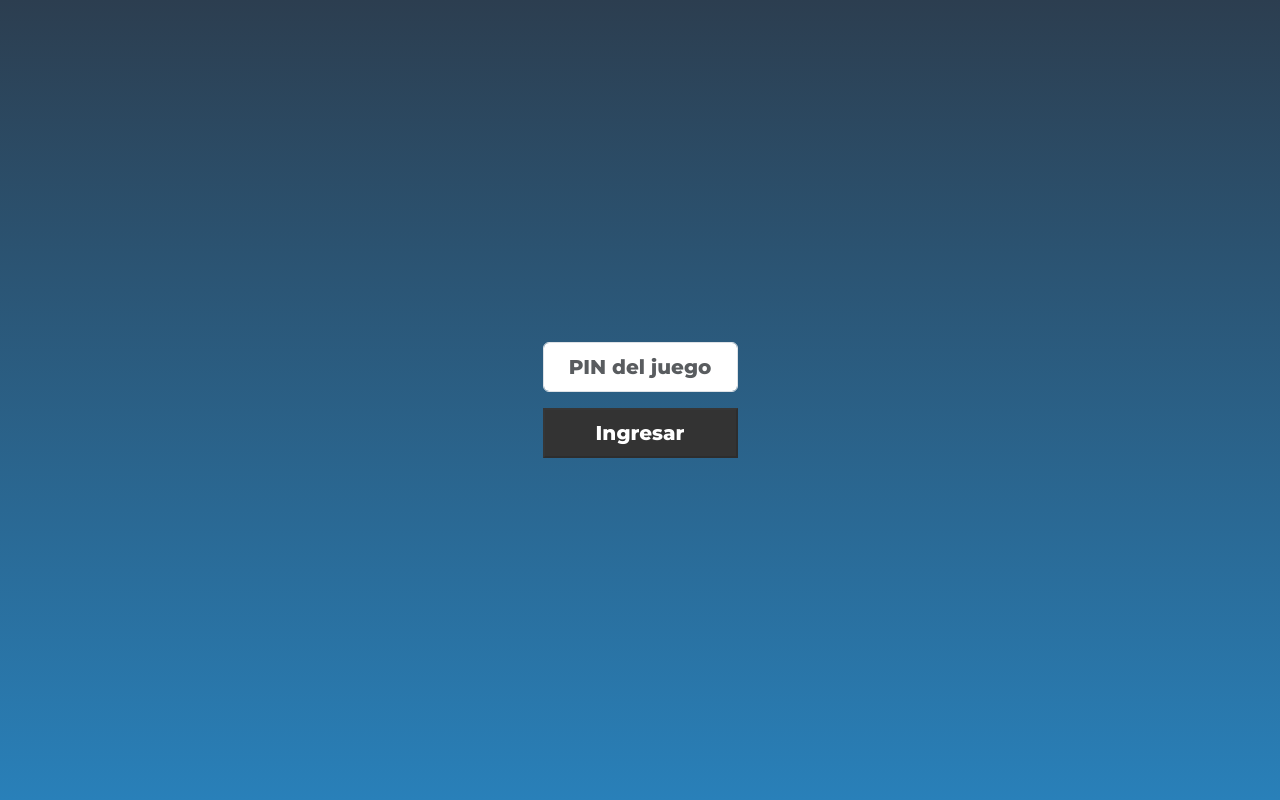
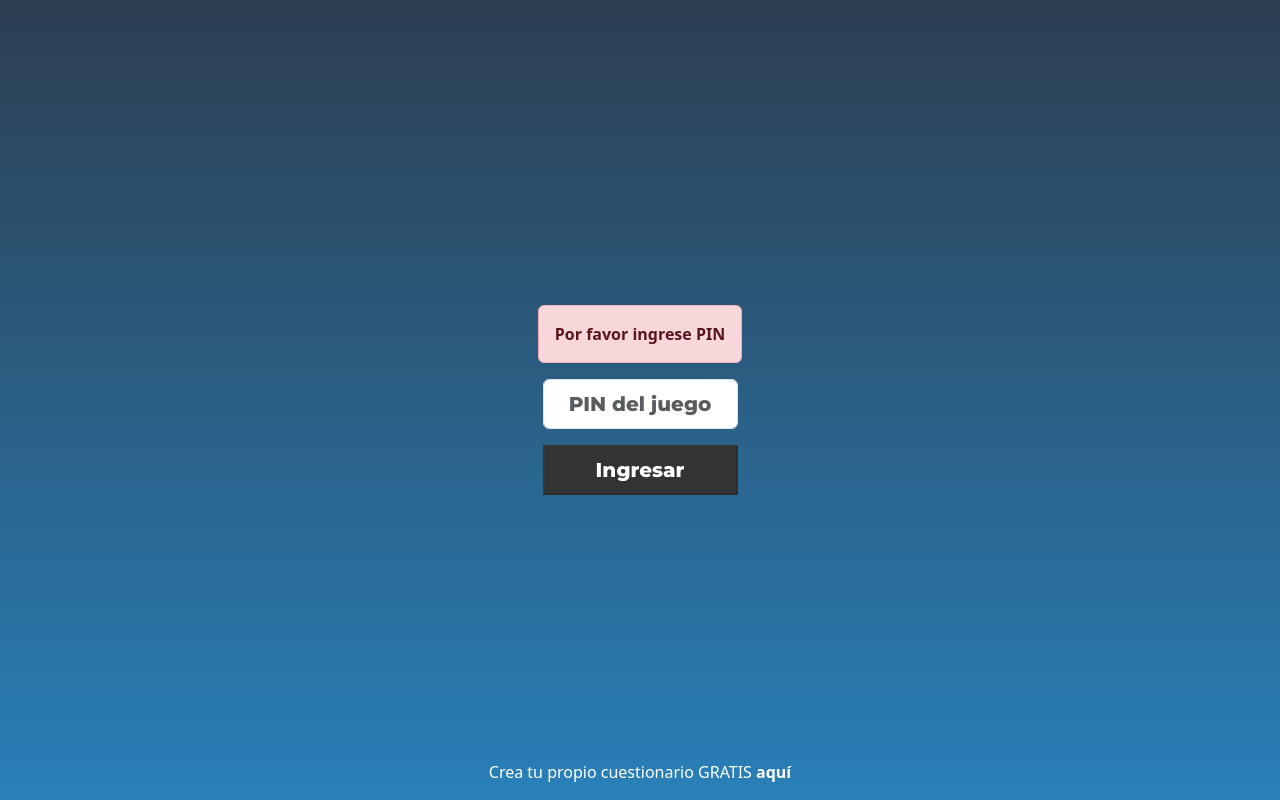
Before and after one commit to RaphaelWMR/Quizz, an Angular app: page / in a window 1280 px wide. Both pictures are taken after a click on the button "Ingresar". Built offline with nearby package versions, Linux system fonts and the light colour scheme.

Commit message:
InicioComponent-Validamos PIN

```diff
--- a/src/app/app.module.ts
+++ b/src/app/app.module.ts
@@ -2,8 +2,12 @@ import { NgModule } from '@angular/core';
 import { BrowserModule } from '@angular/platform-browser';
 
 import { AppRoutingModule } from './app-routing.module';
+
+import { FormsModule } from '@angular/forms';
+
+
+//Componentes
 import { AppComponent } from './app.component';
-import { FormsModule } from '@angular/forms';
 import { InicioComponent } from './components/inicio/inicio.component';
 
 @NgModule({
--- a/src/app/components/inicio/inicio.component.css
+++ b/src/app/components/inicio/inicio.component.css
@@ -17,3 +17,13 @@
     align-items: center;
     height: 100vh;
 }
+
+.link{
+    text-decoration: none;
+    font-weight: bold;
+    color: white;
+}
+
+.text{
+    color: white;
+}
--- a/src/app/components/inicio/inicio.component.html
+++ b/src/app/components/inicio/inicio.component.html
@@ -1,4 +1,15 @@
 <div class="contenedor">
-    <input type="text" class="form-control input-ingresar mb-3" placeholder="PIN del juego">
-    <button class="btn-ingresar btn-principal">Ingresar</button>
+    <div *ngIf="error" class="alert alert-danger" role="alert">
+        <strong>
+            Por favor ingrese PIN
+        </strong>
+    </div>
+    <input [(ngModel)]="pin" type="text" class="form-control input-ingresar mb-3" placeholder="PIN del juego">
+    <button (click)="ingresar()" class="btn-ingresar btn-principal">Ingresar</button>
 </div>
+<div class="fixed-bottom">
+    <p class="text-center text">Crea tu propio cuestionario GRATIS
+        <a class="link" href="#">aquí</a>
+    </p>
+
+</div>
--- a/src/app/components/inicio/inicio.component.ts
+++ b/src/app/components/inicio/inicio.component.ts
@@ -6,5 +6,22 @@ import { Component } from '@angular/core';
   styleUrls: ['./inicio.component.css']
 })
 export class InicioComponent {
+  error = false;
+  pin = '';
+
+  ngOnInit(): void {
+
+  }
+
+  ingresar() {
+    //validar si el usuario no ingreso ningun caracter
+    if (this.pin == '') {
+      this.error = true;
+      setTimeout(() => {
+        this.error = false;
+      }, 3000);
+    }
+  }
+
 
 }
```
